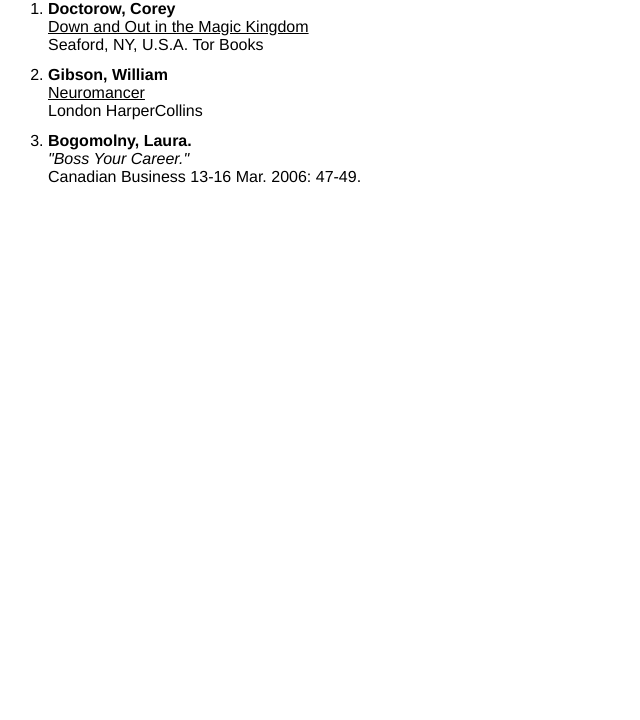
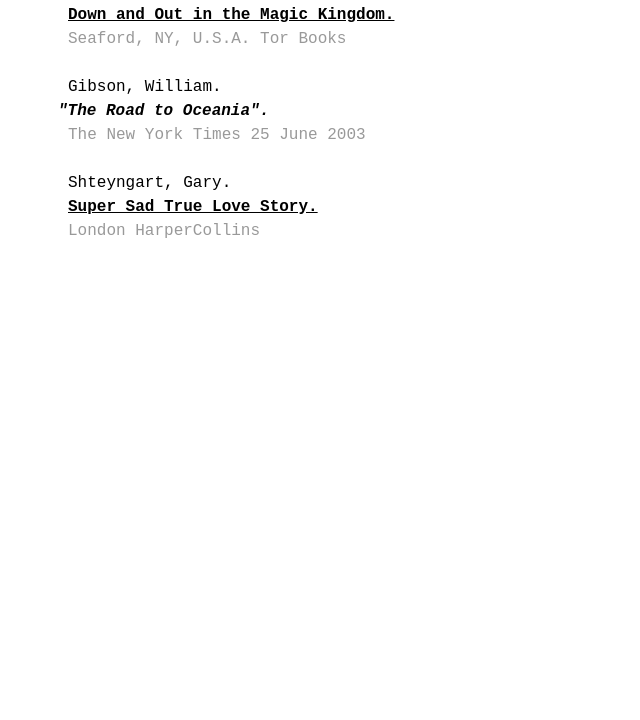
Before and after one commit to nfiniteset/HTML-and-CSS-for-Web-Apps, a plain HTML site: page 3_display_property/1_hint/index.html in a window 1280 px wide. Shown: the part 80-800 px from the top of the page, without its empty margins (0-640 px from the left). Drawn offline with Linux system fonts and the light colour scheme; files whose address does not match are found by name.

Commit message:
Flesh out display lesson.

```diff
--- a/3_display_property/1_hint/index.html
+++ b/3_display_property/1_hint/index.html
@@ -2,35 +2,36 @@
 <html>
 <head>
 
-	<title>Page Title</title>
+	<title>Bibliography</title>
 	<link href="style.css" media="screen" rel="stylesheet" type="text/css" />
 
 </head>
 <body>
 
-	<div class="bibliography">
-	 <h1>Bibliography</h1>
-	 <ol class="sources">
-	   <li class="source book">
-       <span class="author">Doctorow, Corey</span>
-       <span class="title">Down and Out in the Magic Kingdom</span>
-       <span class="location">Seaford, NY, U.S.A.</span>
-       <span class="publisher">Tor Books</span>
-	   </li>
-	   <li class="source book">
-       <span class="author">Gibson, William</span>
-       <span class="title">Neuromancer</span>
-       <span class="location">London</span>
-       <span class="publisher">HarperCollins</span>
-	   </li>
-	   <li class="source journal">
-       <span class="author">Bogomolny, Laura.</span>
-       <span class="title">"Boss Your Career."</span>
-       <span class="journal">Canadian Business</span>
-       <span class="pages">13-16 Mar. 2006: 47-49.</span>
-	   </li>
-	 </ol>
-	</div>
+	 <h1>SciFi Bibliography</h1>
+
+	 <div class="sources">
+     <p id="down-and-out" class="source book">
+       <span class="author">Doctorow, Corey.</span>
+       <span class="title">Down and Out in the Magic Kingdom.</span>
+       <span class="location detail">Seaford, NY, U.S.A.</span>
+       <span class="publisher detail">Tor Books</span>
+     </p>
+
+     <p id="oceania" class="source article">
+       <span class="author">Gibson, William.</span>
+       <span class="title">"The Road to Oceania".</span>
+       <span class="publication detail">The New York Times</span>
+       <span class="date detail">25 June 2003</span>
+     </p>
+
+     <p id="super-sad" class="source book">
+       <span class="author">Shteyngart, Gary.</span>
+       <span class="title">Super Sad True Love Story.</span>
+       <span class="location detail">London</span>
+       <span class="publisher detail">HarperCollins</span>
+     </p>
+   </div>
 
 <script type="text/javascript" src="application.js"></script>
 </body>
--- a/3_display_property/1_hint/style.css
+++ b/3_display_property/1_hint/style.css
@@ -1,30 +1,63 @@
+/* Typography and spacing */
+
 body {
-  font-family: helvetica, arial, sans-serif;
+  font-family: monospace;
+  line-height: 24px;
 }
 
-.bibliography {
-
+h1, .source {
+  padding-left: 60px;
+  font-size: 16px;
+  margin-bottom: 24px;
 }
 
-.sources {
-}
 
-.source {
-  margin-bottom: 12px;
-}
+/* MLA styling */
 
 .book .title {
   text-decoration: underline;
 }
 
-.journal .title {
+.article .title {
   font-style: oblique;
 }
 
-.author {
+/* display: block experiments */
+
+.source:hover {
+  background-color: #ffe;
+}
+
+span:hover {
+  background-color: #efe;
+}
+
+.author,
+.title {
+  display: block;
+}
+
+/* Final touches */
+
+.title {
   font-weight: bold;
 }
 
-.author, .title {
-  display: block;
+.article .title {
+  margin-left: -10px;
 }
+
+.detail {
+  color: #999;
+}
+
+
+/* display: none experiments */
+
+.detail {
+  //display: none;
+}
+
+.source:hover .detail {
+  //display: block;
+}
```
Also changed, not shown: 3_display_property/0_resources/bibliography_2.png (added), 3_display_property/0_resources/biliography_1.png (added), 3_display_property/0_resources/copy.txt (added), 3_display_property/0_resources/notes.txt.
